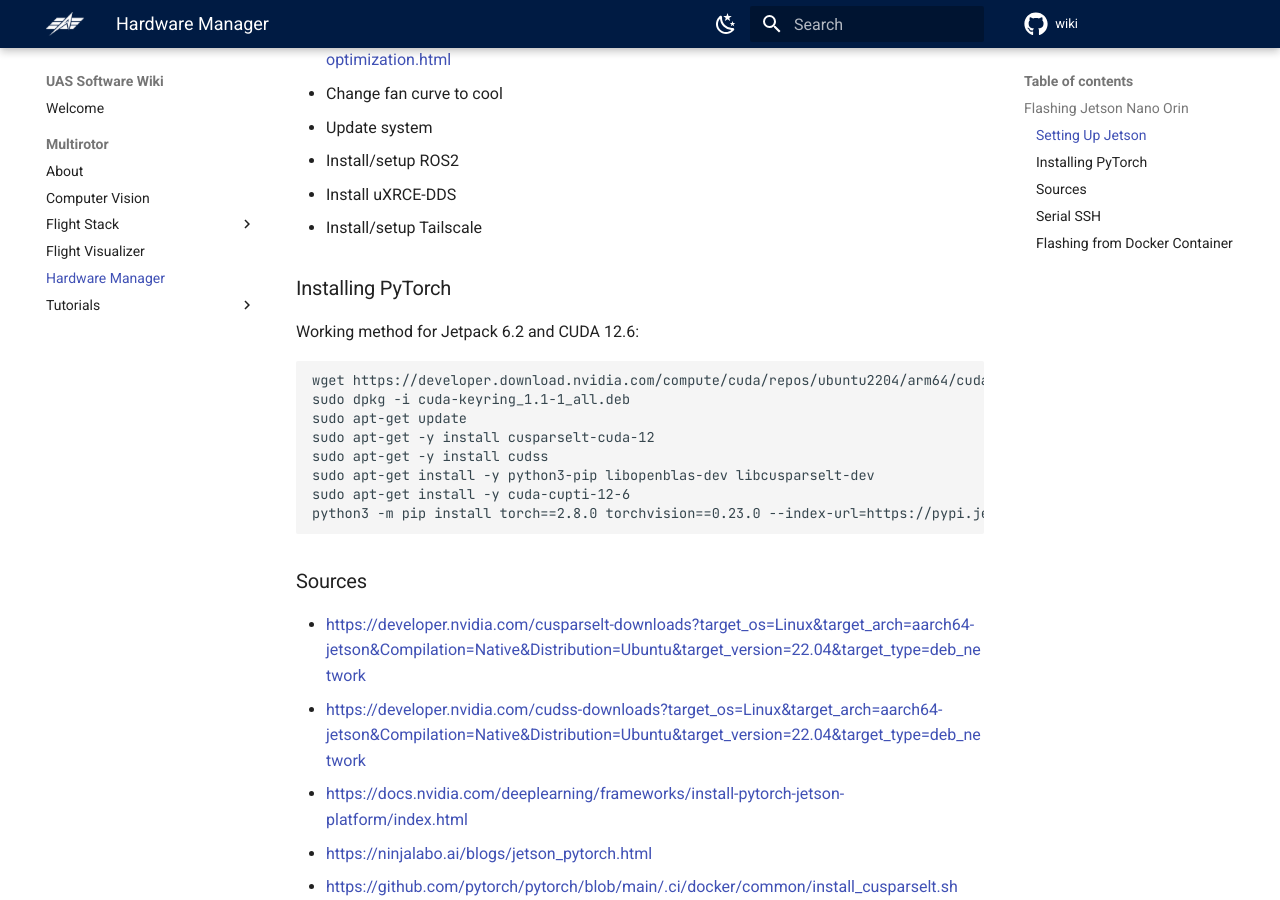
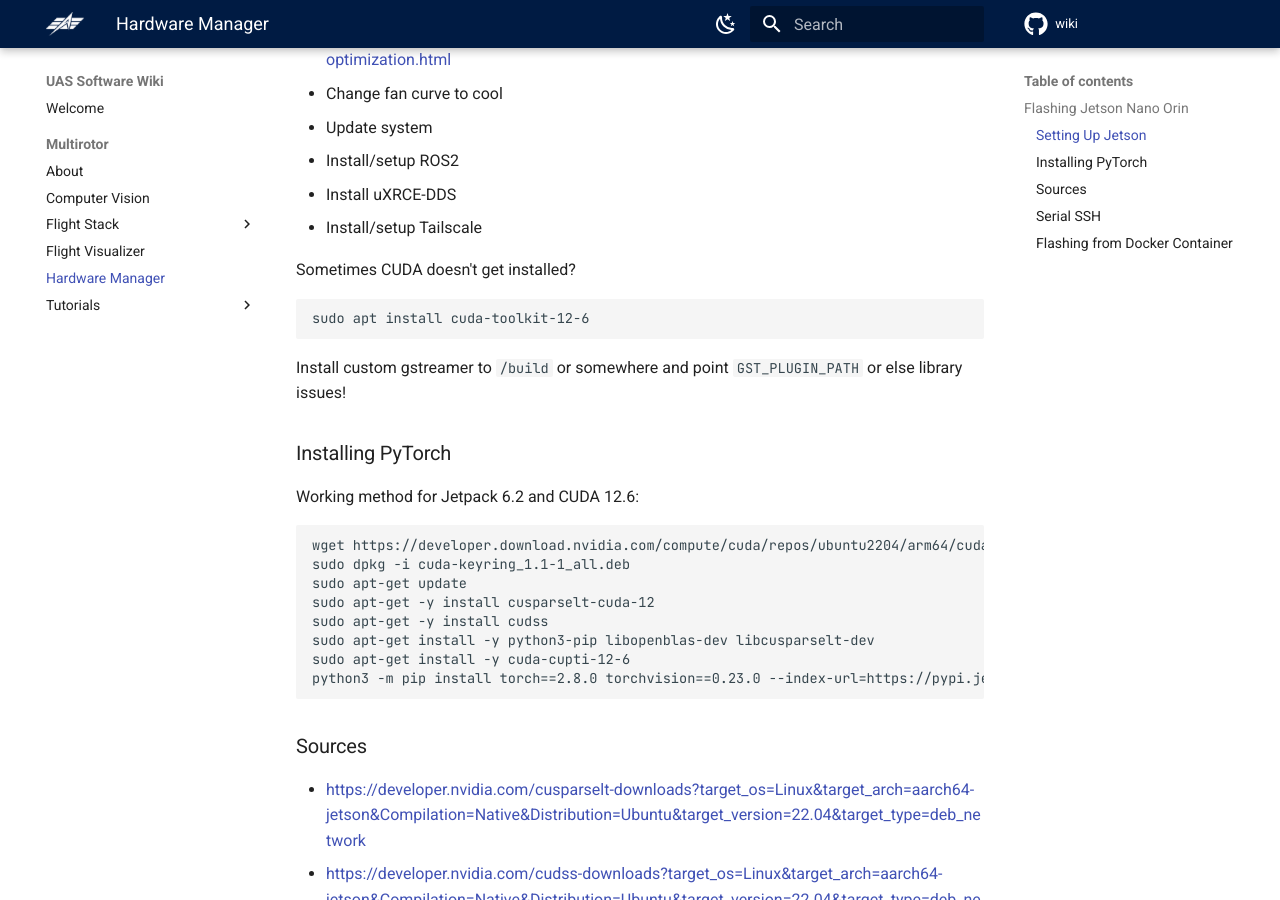
Before and after one commit to UTAT-UAS/wiki, an MkDocs documentation site: the page built from docs/Multirotor/Hardware_Manager/index.md, in a window 1280 px wide and 900 px high, scrolled down 514 px. Built offline with MkDocs 1.6.1 and Material for MkDocs 9.7.7, drawn with Linux system fonts in a browser that asks for light colours; comment, search, counter and statistics services are not loaded.

Commit message:
update: build information

````diff
--- a/docs/Multirotor/Hardware_Manager/index.md
+++ b/docs/Multirotor/Hardware_Manager/index.md
@@ -20,6 +20,14 @@
 - Install/setup ROS2
 - Install uXRCE-DDS
 - Install/setup Tailscale
+
+Sometimes CUDA doesn't get installed?
+
+```
+sudo apt install cuda-toolkit-12-6
+```
+
+Install custom gstreamer to `/build` or somewhere and point `GST_PLUGIN_PATH` or else library issues!
 
 ### Installing PyTorch
 
````
Also changed, not shown: docs/Multirotor/Tutorials/First_Steps/1._Developer_Environment.md (+4 -0 lines).
